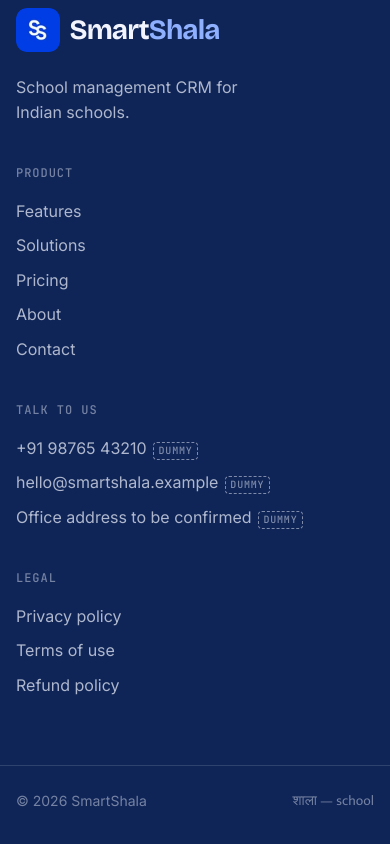
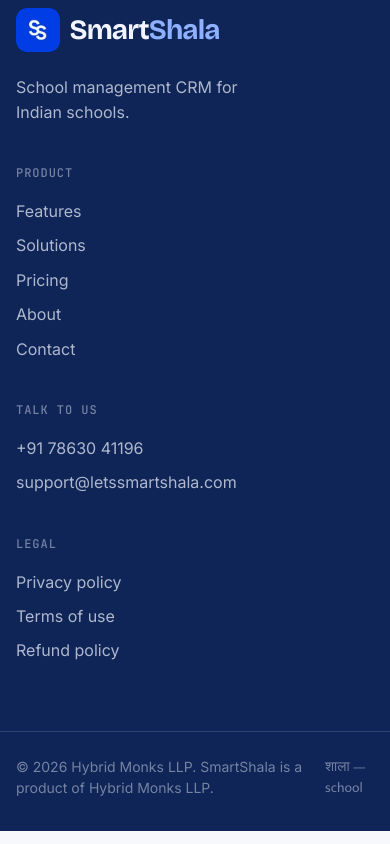
Before and after one commit to Manav-p765/letsmartshala, a React (Vite) app: page / in a window 390 px wide. Shown: the part 1031-1875 px from the top of the page. Built offline with nearby package versions, Linux system fonts and the light colour scheme.

Commit message:
Use the real phone, support email and company name
Phone and email now link (tel:, mailto:); the address line is gone.
The footer credits Hybrid Monks LLP. WhatsApp keeps its Dummy tag
until the number is confirmed to be on WhatsApp.

Co-Authored-By: Claude Opus 5.5 <noreply@anthropic.com>

```diff
--- a/src/components/Dummy/Dummy.jsx
+++ b/src/components/Dummy/Dummy.jsx
@@ -13,7 +13,9 @@ export default function Dummy({ children, note = 'Dummy' }) {
   );
 }
 
-/** Renders a site.js field: shows the "Dummy" tag only when the value is a placeholder. */
+/** Renders a site.js field — as a link when it has an href — with the
+ *  "Dummy" tag only when the value is still a placeholder. */
 export function Fact({ field }) {
-  return field.dummy ? <Dummy>{field.value}</Dummy> : field.value;
+  const text = field.href ? <a href={field.href}>{field.value}</a> : field.value;
+  return field.dummy ? <Dummy>{text}</Dummy> : text;
 }
--- a/src/data/site.js
+++ b/src/data/site.js
@@ -6,17 +6,21 @@
 export const site = {
   name: 'SmartShala',
   tagline: 'School management CRM for Indian schools',
+  legalName: 'Hybrid Monks LLP',
 
   // The CRM's current deployment. Swap for the production app domain once it exists.
   appUrl: 'https://campus-loom.vercel.app',
   loginUrl: 'https://campus-loom.vercel.app/login',
 
   contact: {
-    phone: { value: '+91 98765 43210', dummy: true },
-    whatsapp: { value: '+91 98765 43210', dummy: true },
-    email: { value: 'hello@smartshala.example', dummy: true },
-    address: { value: 'Office address to be confirmed', dummy: true }
-  }
+    phone: { value: '+91 78630 41196', href: 'tel:+917863041196' },
+    // Same number as phone until HR confirms it is on WhatsApp.
+    whatsapp: { value: '+91 78630 41196', href: 'https://wa.me/917863041196', dummy: true },
+    email: { value: 'support@letssmartshala.com', href: 'mailto:support@letssmartshala.com' }
+  },
+
+  // Inbox that receives demo-form leads.
+  leadsInbox: 'support@letssmartshala.com'
 };
 
 export const nav = [
--- a/src/layout/Footer.jsx
+++ b/src/layout/Footer.jsx
@@ -33,7 +33,6 @@ export default function Footer() {
           <ul>
             <li><Fact field={site.contact.phone} /></li>
             <li><Fact field={site.contact.email} /></li>
-            <li><Fact field={site.contact.address} /></li>
           </ul>
         </div>
 
@@ -48,7 +47,7 @@ export default function Footer() {
       </div>
 
       <div className="container footer__base">
-        <p>© {new Date().getFullYear()} SmartShala</p>
+        <p>© {new Date().getFullYear()} {site.legalName}. SmartShala is a product of {site.legalName}.</p>
         <p lang="hi" className="footer__hi">शाला — school</p>
       </div>
     </footer>
```
Also changed, not shown: 1 other file (tests, documents, lock files or other folders).
